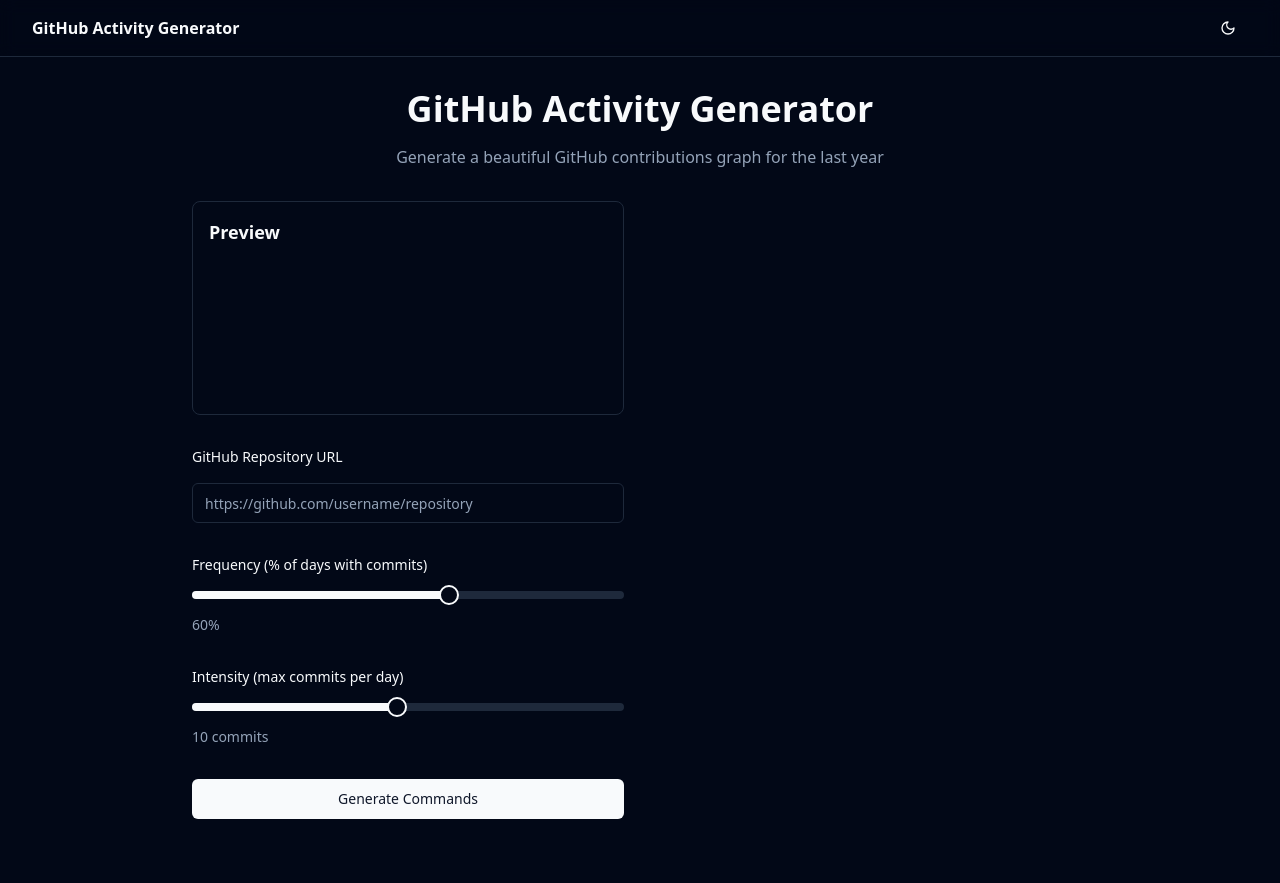
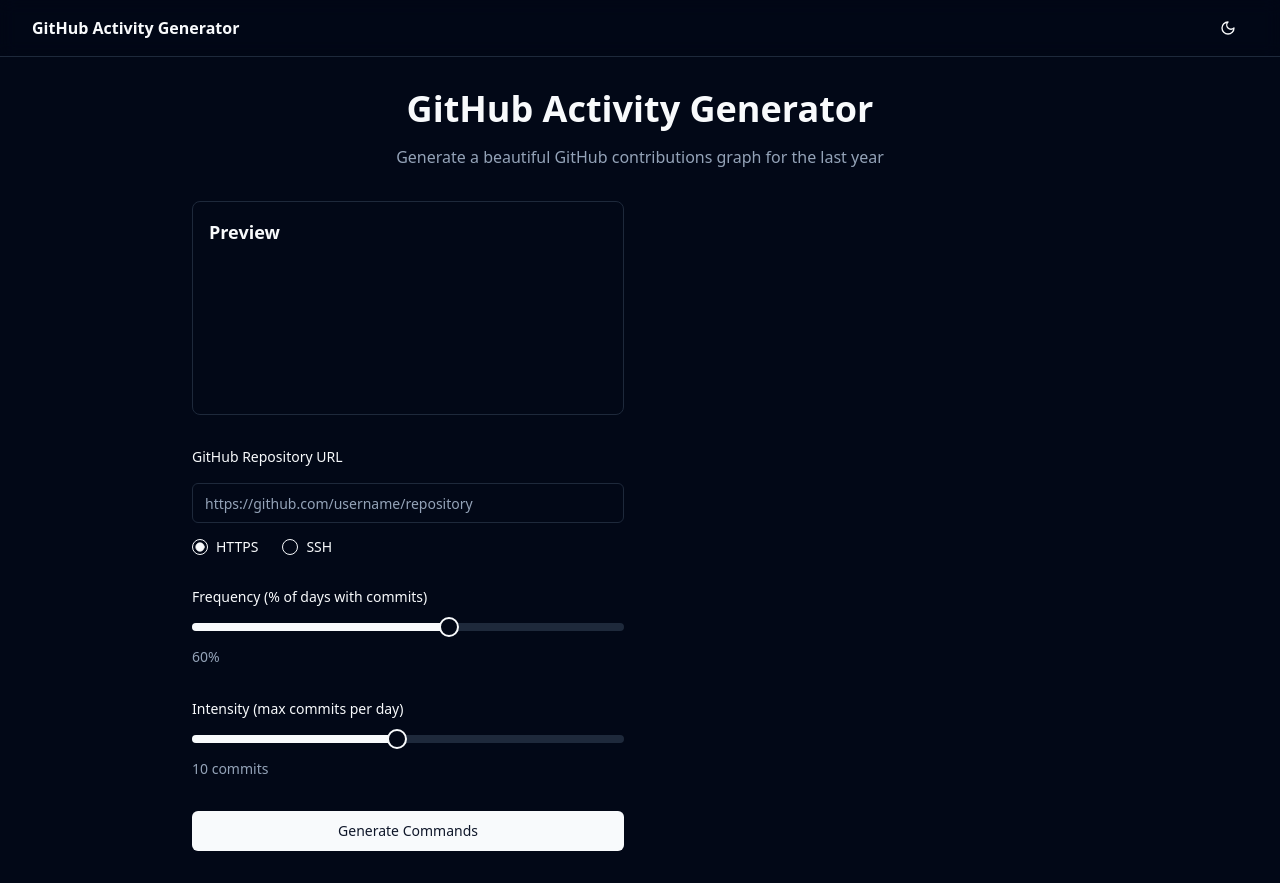
Before and after one commit to erlightdev/contribution-enchanter, a React (Vite) app: page / in a window 1280 px wide. Before the commit the page ends 851 px from the top, so only its background shows below. Built offline with nearby package versions, Linux system fonts and the light colour scheme.

Commit message:
Add SSH and HTTPS options
Implement options for selecting between SSH and HTTPS for repository URLs in the application.
[skip gpt_engineer]

```diff
--- a/src/components/CommandOutput.tsx
+++ b/src/components/CommandOutput.tsx
@@ -6,9 +6,10 @@ interface CommandOutputProps {
   frequency: number;
   intensity: number;
   repoUrl: string;
+  urlType: 'https' | 'ssh';
 }
 
-const CommandOutput: React.FC<CommandOutputProps> = ({ frequency, intensity, repoUrl }) => {
+const CommandOutput: React.FC<CommandOutputProps> = ({ frequency, intensity, repoUrl, urlType }) => {
   const commands = `# Initialize repository
 git init
 
--- a/src/components/GeneratorForm.tsx
+++ b/src/components/GeneratorForm.tsx
@@ -2,6 +2,8 @@ import React, { useState } from 'react';
 import { Slider } from "@/components/ui/slider";
 import { Button } from "@/components/ui/button";
 import { Input } from "@/components/ui/input";
+import { RadioGroup, RadioGroupItem } from "@/components/ui/radio-group";
+import { Label } from "@/components/ui/label";
 import { toast } from "sonner";
 
 interface GeneratorFormProps {
@@ -9,7 +11,7 @@ interface GeneratorFormProps {
   setFrequency: (value: number) => void;
   intensity: number;
   setIntensity: (value: number) => void;
-  onGenerate: (repoUrl: string) => void;
+  onGenerate: (repoUrl: string, urlType: 'https' | 'ssh') => void;
 }
 
 const GeneratorForm: React.FC<GeneratorFormProps> = ({
@@ -20,6 +22,7 @@ const GeneratorForm: React.FC<GeneratorFormProps> = ({
   onGenerate,
 }) => {
   const [repoUrl, setRepoUrl] = useState('');
+  const [urlType, setUrlType] = useState<'https' | 'ssh'>('https');
 
   const handleSubmit = (e: React.FormEvent) => {
     e.preventDefault();
@@ -27,7 +30,7 @@ const GeneratorForm: React.FC<GeneratorFormProps> = ({
       toast.error("Please enter a repository URL");
       return;
     }
-    onGenerate(repoUrl);
+    onGenerate(repoUrl, urlType);
     toast.success("Commands copied to clipboard!");
   };
 
@@ -39,11 +42,28 @@ const GeneratorForm: React.FC<GeneratorFormProps> = ({
         </label>
         <Input
           type="url"
-          placeholder="https://github.com/username/repository"
+          placeholder={urlType === 'https'
+            ? "https://github.com/username/repository"
+            : "git@github.com:username/repository.git"}
           value={repoUrl}
           onChange={(e) => setRepoUrl(e.target.value)}
           className="w-full"
         />
+        <RadioGroup
+          defaultValue="https"
+          value={urlType}
+          onValueChange={(value) => setUrlType(value as 'https' | 'ssh')}
+          className="flex space-x-4"
+        >
+          <div className="flex items-center space-x-2">
+            <RadioGroupItem value="https" id="https" />
+            <Label htmlFor="https">HTTPS</Label>
+          </div>
+          <div className="flex items-center space-x-2">
+            <RadioGroupItem value="ssh" id="ssh" />
+            <Label htmlFor="ssh">SSH</Label>
+          </div>
+        </RadioGroup>
       </div>
 
       <div className="space-y-4">
--- a/src/pages/Index.tsx
+++ b/src/pages/Index.tsx
@@ -9,9 +9,11 @@ const Index = () => {
   const [intensity, setIntensity] = useState(10);
   const [showCommands, setShowCommands] = useState(false);
   const [repoUrl, setRepoUrl] = useState('');
+  const [urlType, setUrlType] = useState<'https' | 'ssh'>('https');
 
-  const handleGenerate = (url: string) => {
+  const handleGenerate = (url: string, type: 'https' | 'ssh') => {
     setRepoUrl(url);
+    setUrlType(type);
     setShowCommands(true);
   };
 
@@ -46,6 +48,7 @@ const Index = () => {
                   frequency={frequency}
                   intensity={intensity}
                   repoUrl={repoUrl}
+                  urlType={urlType}
                 />
                 <p className="text-sm text-muted-foreground">
                   ⚠️ Disclaimer: This tool is for educational purposes only. Using it to deceive others about your contributions is not recommended.
```
